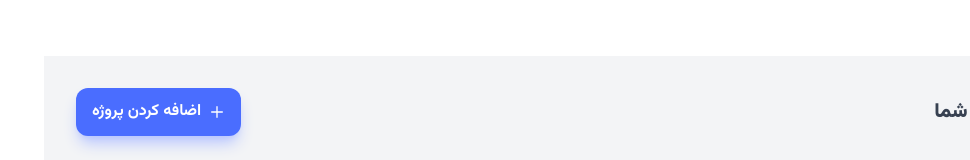
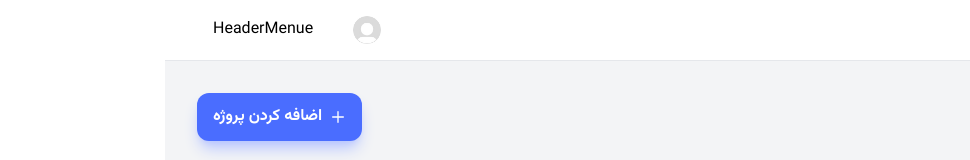
Before and after one commit to amirShirany/Freelancering_App, a React (Vite) app: page /owner/projects in a window 1280 px wide. Shown: the top 160 px of the page, without its empty margins (310-1280 px from the left). Built offline with nearby package versions, Linux system fonts and the light colour scheme; no server answers.

Commit message:
Edit: App Header structure

```diff
--- /dev/null
+++ b/src/features/authentication/UserAvater.jsx
@@ -0,0 +1,18 @@
+import useUser from "./useUser"
+
+function UserAvater() {
+  const { user } = useUser()
+
+  return (
+    <div className="flex items-center gap-x-2 text-secondary-600">
+      <img
+        className="w-7 h-7 rounded-full object-cover object-center"
+        src="/user.jpg"
+        alt="User-Avater"
+      />
+      <h1>{user.name}</h1>
+    </div>
+  )
+}
+
+export default UserAvater
--- a/src/features/authentication/useUser.js
+++ b/src/features/authentication/useUser.js
@@ -2,9 +2,12 @@ import { useQuery } from "@tanstack/react-query"
 import { getUser } from "../../services/authApi"
 
 export default function useUser() {
-  return useQuery({
-    queryKey: ["get-user"],
+  const { data, isLoading } = useQuery({
+    queryKey: ["user"],
     queryFn: getUser,
     retry: false,
   })
+
+  const { user = {} } = data || {}
+  return { user, isLoading }
 }
--- a/src/ui/Header.jsx
+++ b/src/ui/Header.jsx
@@ -1,10 +1,20 @@
 import useUser from "../features/authentication/useUser"
+import UserAvater from "../features/authentication/UserAvater"
+import HeaderMenue from "./HeaderMenue"
 
 function Header() {
-  const { data } = useUser()
-  console.log(data)
-
-  return <div className="bg-secondary-0 py-4 px-8">Header</div>
+  const { isLoading } = useUser()
+  return (
+    <div className="bg-secondary-0 py-4 px-8 border-b border-secondary-200">
+      <div
+        className={`container xl:max-w-screen-xl flex items-center justify-end gap-x-8 ${
+          isLoading ? "blur-sm opacity-50" : ""
+        }`}>
+        <UserAvater />
+        <HeaderMenue />
+      </div>
+    </div>
+  )
 }
 
 export default Header
--- /dev/null
+++ b/src/ui/HeaderMenue.jsx
@@ -0,0 +1,5 @@
+function HeaderMenue() {
+  return <div>HeaderMenue</div>
+}
+
+export default HeaderMenue
```
